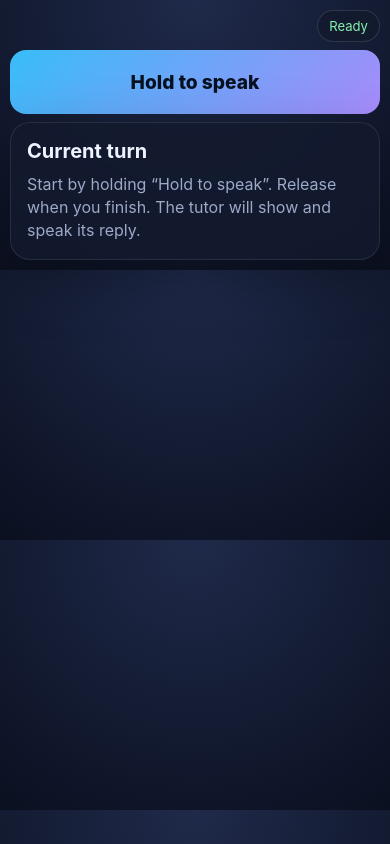
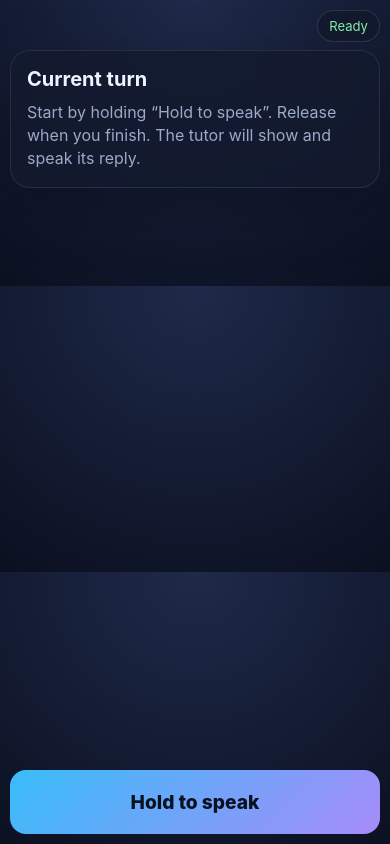
Before and after one commit to shieryar/german-speaking-coach, a Next.js app: page / in a window 390 px wide. Built offline with nearby package versions, Linux system fonts and the light colour scheme.

Commit message:
feat: pin mobile recording button to bottom

```diff
--- a/src/app/globals.css
+++ b/src/app/globals.css
@@ -36,7 +36,7 @@ details { border-top: 1px solid rgba(255,255,255,.09); padding: 12px 0; }
 summary { cursor: pointer; color: var(--accent); }
 @keyframes pulse { 50% { opacity: .45; } }
 @media (max-width: 760px) {
-  .shell { padding: 10px; }
+  .shell { padding: 10px 10px calc(98px + env(safe-area-inset-bottom)); }
   .hero, .controls, .grid { grid-template-columns: 1fr; display: grid; }
 
   /* Keep the speaking workflow above the fold on an iPhone. */
@@ -44,7 +44,19 @@ summary { cursor: pointer; color: var(--accent); }
   .heroCopy, .practiceOption { display: none; }
   .status { width: fit-content; padding: 7px 11px; font-size: .82rem; background: rgba(19, 26, 46, .86); }
 
-  .controls { margin-bottom: 8px; padding: 0; border: 0; background: transparent; box-shadow: none; backdrop-filter: none; }
+  .controls {
+    position: fixed;
+    z-index: 10;
+    right: 10px;
+    bottom: max(10px, env(safe-area-inset-bottom));
+    left: 10px;
+    margin: 0;
+    padding: 0;
+    border: 0;
+    background: transparent;
+    box-shadow: none;
+    backdrop-filter: none;
+  }
   .record { width: 100%; min-height: 64px; font-size: 1.2rem; padding: 18px; }
 
   .conversation { padding: 16px; border-radius: 20px; }
--- a/src/lib/appVersion.ts
+++ b/src/lib/appVersion.ts
@@ -1,4 +1,4 @@
-export const APP_VERSION = "0.8";
+export const APP_VERSION = "0.9";
 
 export function formatAppVersion(version = APP_VERSION) {
   return `Version ${version}`;
```
Also changed, not shown: 1 other file (tests, documents, lock files or other folders).
